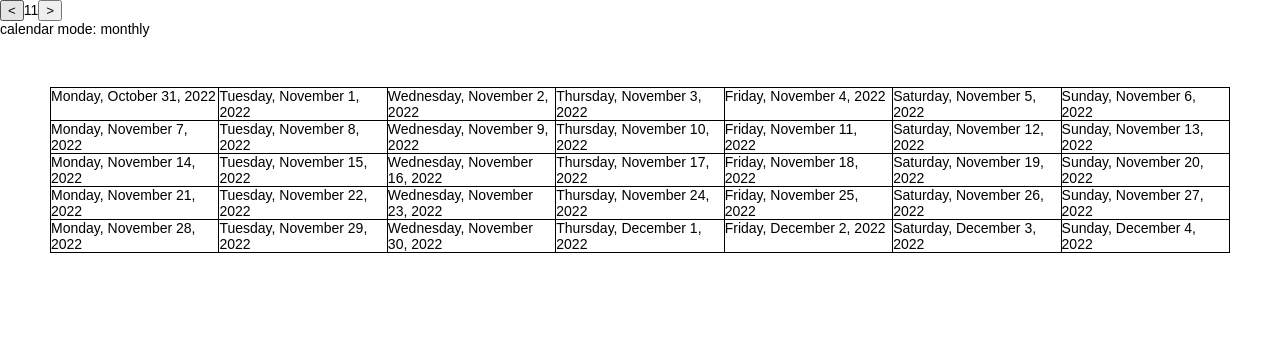
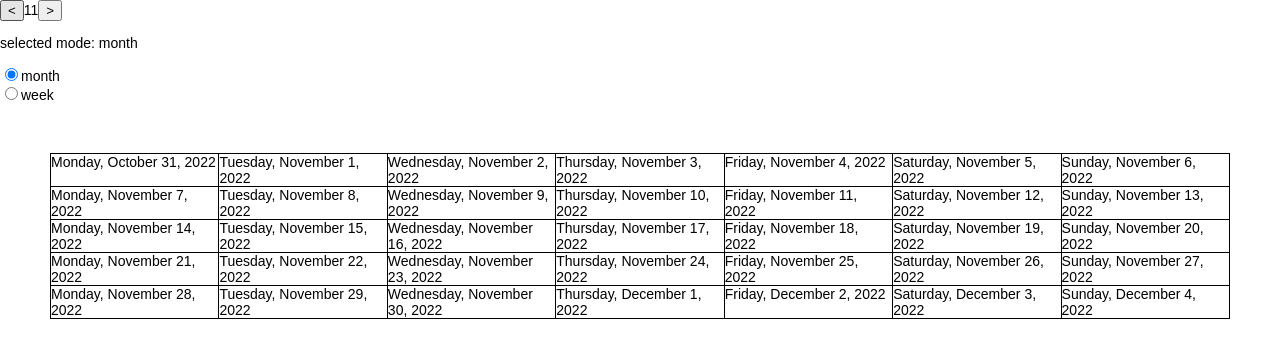
Before and after one commit to video-kid/calendar-app, a React (Create React App) app: page / in a window 1280 px wide. Shown: the top 358 px of the page. Built offline with nearby package versions, Linux system fonts and the light colour scheme.

Commit message:
add month changing, and mode change handlers

```diff
--- a/src/components/Calendar/Calendar.tsx
+++ b/src/components/Calendar/Calendar.tsx
@@ -1,36 +1,9 @@
-import {
-  differenceInCalendarDays,
-  endOfMonth,
-  endOfWeek,
-  getDayOfYear,
-  getMonth,
-  startOfMonth,
-  startOfWeek,
-} from "date-fns";
 import styled from "styled-components";
-import { DayProps } from "../../types/calendarTypes";
+import { useCalendar } from "../../hooks/useCalendar";
+import { displayMode } from "../../types/calendarTypes";
+import { getCurrentTime, getMonthNumber } from "../../utils/utils";
 
 import Day from "../Day/Day";
-
-const getCurrentTime = () => new Date();
-
-const getMonthNumber = (date: Date) => getMonth(date);
-
-const dayOftheYearToDate = (dayIndex: number, year: number) =>
-  new Date(year, 0, dayIndex + 1);
-
-const createMonthlyArray = (date: Date): Array<DayProps> => {
-  const firstDayOfCalendarMonth = startOfWeek(startOfMonth(date));
-  const lastDayOfCalendarMonth = endOfWeek(endOfMonth(date));
-  const numberOfFirstDay = getDayOfYear(firstDayOfCalendarMonth);
-  const calendarDaysCount =
-    differenceInCalendarDays(lastDayOfCalendarMonth, firstDayOfCalendarMonth) +
-    1;
-
-  return Array.from({ length: calendarDaysCount }, (v, dayIndex) => ({
-    day: dayOftheYearToDate(numberOfFirstDay + dayIndex, 2022),
-  }));
-};
 
 const CalendarWrapper = styled.div`
   display: grid;
@@ -42,24 +15,60 @@ const CalendarWrapper = styled.div`
 
 interface CalendarProps {
   initialDate?: Date;
-  displayMode?: "monthly" | "weekly" | "daily";
+  displayMode?: displayMode;
 }
 
 const Calendar = ({
   initialDate = getCurrentTime(),
-  displayMode = "monthly",
+  displayMode = "month",
 }: CalendarProps) => {
-  console.log(createMonthlyArray(initialDate));
+  const {
+    selectedDay,
+    calendarObject,
+    calendarMode,
+    changeCalendarMode,
+    nextPeriod,
+    prevPeriod,
+  } = useCalendar({
+    display: displayMode,
+    initialDate: initialDate,
+  });
+  console.log(selectedDay);
   return (
     <div>
       <div>
-        <button>{`<`}</button>
-        {getMonthNumber(initialDate) + 1}
-        <button>{`>`}</button>
+        <button onClick={() => prevPeriod()}>{`<`}</button>
+        {getMonthNumber(selectedDay)}
+        <button onClick={() => nextPeriod()}>{`>`}</button>
       </div>
-      <div>calendar mode: {displayMode}</div>
+      <div>
+        <div>
+          <p>selected mode: {calendarMode}</p>
+          <input
+            type="radio"
+            id="month"
+            name="period"
+            value="month"
+            onChange={(e) => changeCalendarMode(e.target.value as displayMode)}
+            defaultChecked={calendarMode === "month"}
+          />
+          <label htmlFor="month">month</label>
+        </div>
+
+        <div>
+          <input
+            type="radio"
+            id="week"
+            name="period"
+            value="week"
+            onChange={(e) => changeCalendarMode(e.target.value as displayMode)}
+            defaultChecked={calendarMode === "week"}
+          />
+          <label htmlFor="week">week</label>
+        </div>
+      </div>
       <CalendarWrapper>
-        {createMonthlyArray(initialDate).map(({ day }) => (
+        {calendarObject.map(({ day }) => (
           <Day key={day.getTime()} day={day} />
         ))}
       </CalendarWrapper>
--- /dev/null
+++ b/src/hooks/useCalendar.tsx
@@ -0,0 +1,52 @@
+import { addMonths, subMonths } from "date-fns";
+import { useState } from "react";
+import { DayProps, displayMode } from "../types/calendarTypes";
+import { getCurrentTime } from "../utils/utils";
+import { createMonthlyArray } from "./utils";
+
+type settingsProps = {
+  display: displayMode;
+  initialDate: Date;
+};
+
+const defaultSettings: settingsProps = {
+  display: "month",
+  initialDate: getCurrentTime(),
+};
+
+export const useCalendar = (settings: settingsProps = defaultSettings) => {
+  const [calendarMode, setCalendarMode] = useState<displayMode>(
+    settings.display
+  );
+  const [selectedDay, setSelectedDay] = useState<Date>(settings.initialDate);
+  const [calendarObject, setCalendarObject] = useState<Array<DayProps>>(
+    createMonthlyArray(selectedDay)
+  );
+
+  const changeCalendarMode = (mode: displayMode) => setCalendarMode(mode);
+
+  const changeMonth = (newSelectedDate: Date) => {
+    setSelectedDay(newSelectedDate);
+    setCalendarObject(createMonthlyArray(newSelectedDate));
+  };
+
+  const nextPeriod = () => {
+    changeMonth(addMonths(selectedDay, 1));
+  };
+
+  const prevPeriod = () => {
+    changeMonth(subMonths(selectedDay, 1));
+  };
+
+  const selectDay = (date: Date) => setSelectedDay(date);
+
+  return {
+    calendarObject,
+    calendarMode,
+    changeCalendarMode,
+    nextPeriod,
+    prevPeriod,
+    selectDay,
+    selectedDay,
+  };
+};
--- /dev/null
+++ b/src/hooks/utils.ts
@@ -0,0 +1,26 @@
+import {
+  differenceInCalendarDays,
+  endOfMonth,
+  endOfWeek,
+  getDayOfYear,
+  startOfMonth,
+  startOfWeek,
+} from "date-fns";
+
+import { DayProps } from "../types/calendarTypes";
+
+const dayOftheYearToDate = (dayIndex: number, year: number) =>
+  new Date(year, 0, dayIndex + 1);
+
+export const createMonthlyArray = (date: Date): Array<DayProps> => {
+  const firstDayOfCalendarMonth = startOfWeek(startOfMonth(date));
+  const lastDayOfCalendarMonth = endOfWeek(endOfMonth(date));
+  const numberOfFirstDay = getDayOfYear(firstDayOfCalendarMonth);
+  const calendarDaysCount =
+    differenceInCalendarDays(lastDayOfCalendarMonth, firstDayOfCalendarMonth) +
+    1;
+
+  return Array.from({ length: calendarDaysCount }, (v, dayIndex) => ({
+    day: dayOftheYearToDate(numberOfFirstDay + dayIndex, date.getFullYear()),
+  }));
+};
--- a/src/types/calendarTypes.ts
+++ b/src/types/calendarTypes.ts
@@ -1,3 +1,5 @@
 export interface DayProps {
   day: Date;
 }
+
+export type displayMode = "month" | "week";
--- /dev/null
+++ b/src/utils/utils.ts
@@ -0,0 +1,5 @@
+import { getMonth } from "date-fns";
+
+export const getCurrentTime = () => new Date();
+
+export const getMonthNumber = (date: Date) => getMonth(date) + 1;
```
